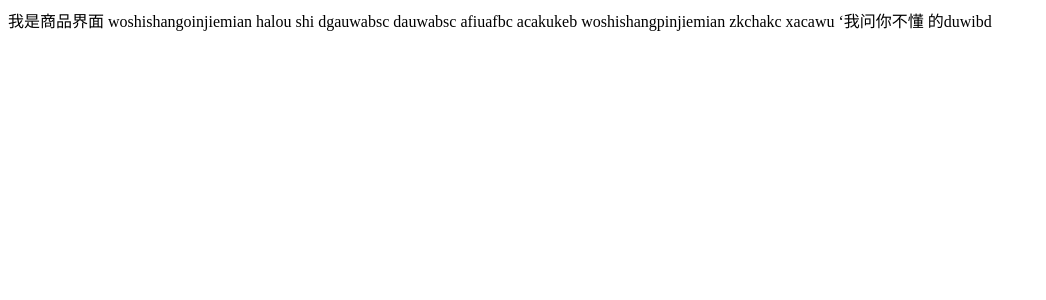
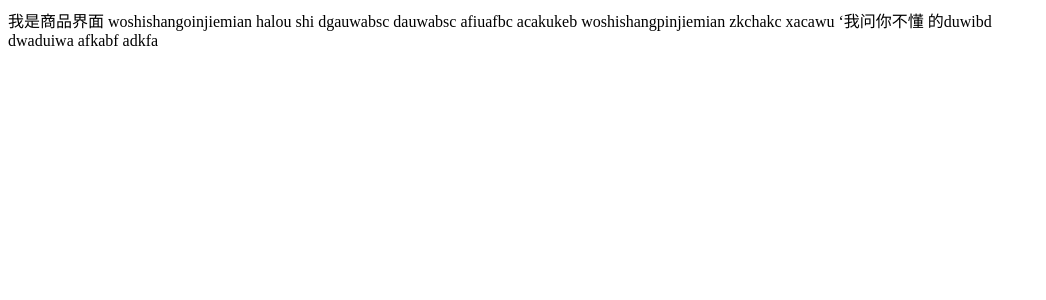
Before and after one commit to yqc0911/nuxt_demo, a Nuxt app: page /product in a window 1280 px wide. Shown: the top 300 px of the page, without its empty margins (0-1046 px from the left). Built offline with nearby package versions, Linux system fonts and the light colour scheme.

Commit message:
完成页面追加

```diff
--- a/app/pages/product.vue
+++ b/app/pages/product.vue
@@ -17,6 +17,12 @@
             xacawu
             ‘我问你不懂
             的duwibd
+            <div>
+                dwaduiwa
+                afkabf
+                adkfa
+
+            </div>
 
     </div>
 </template>
```
